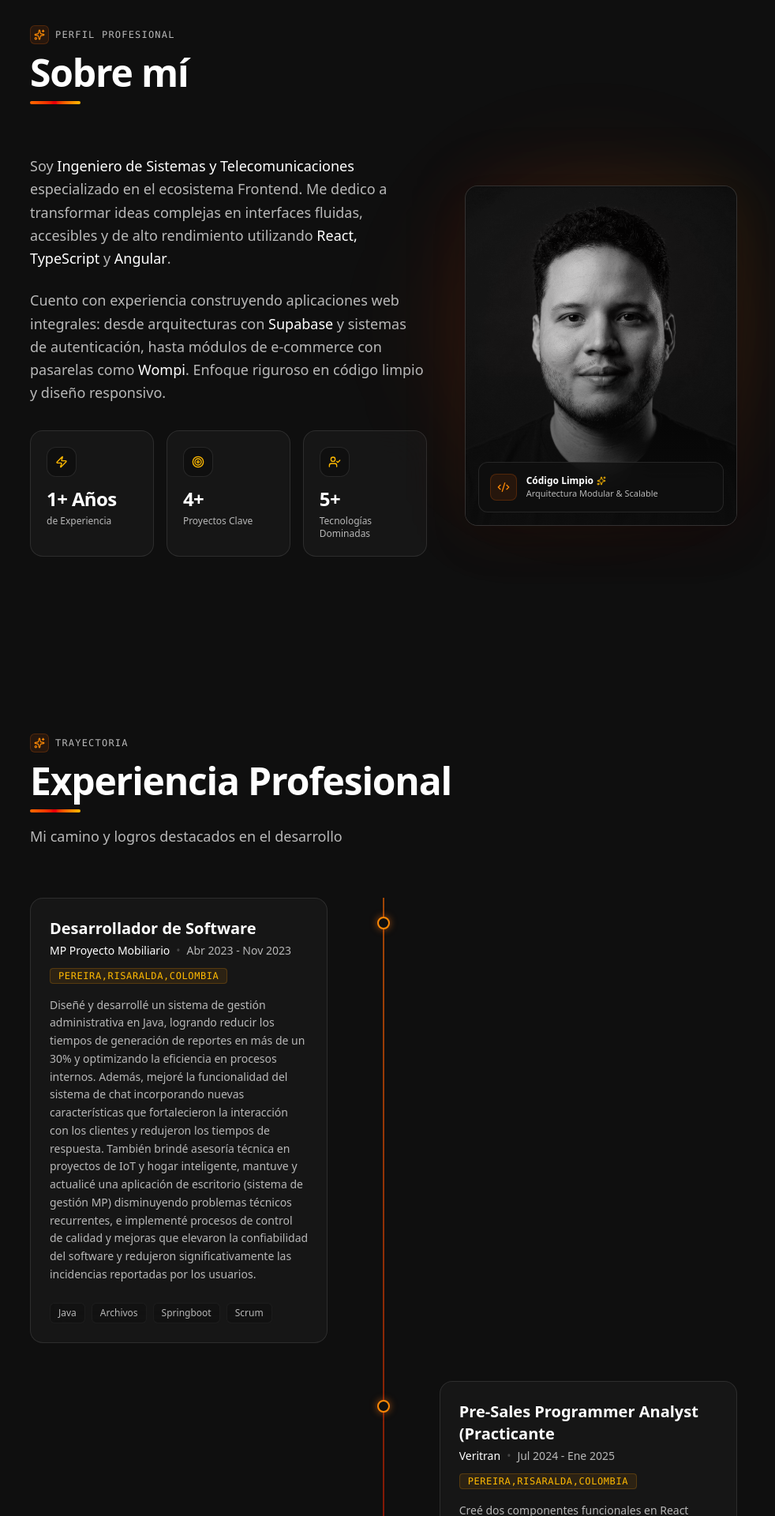
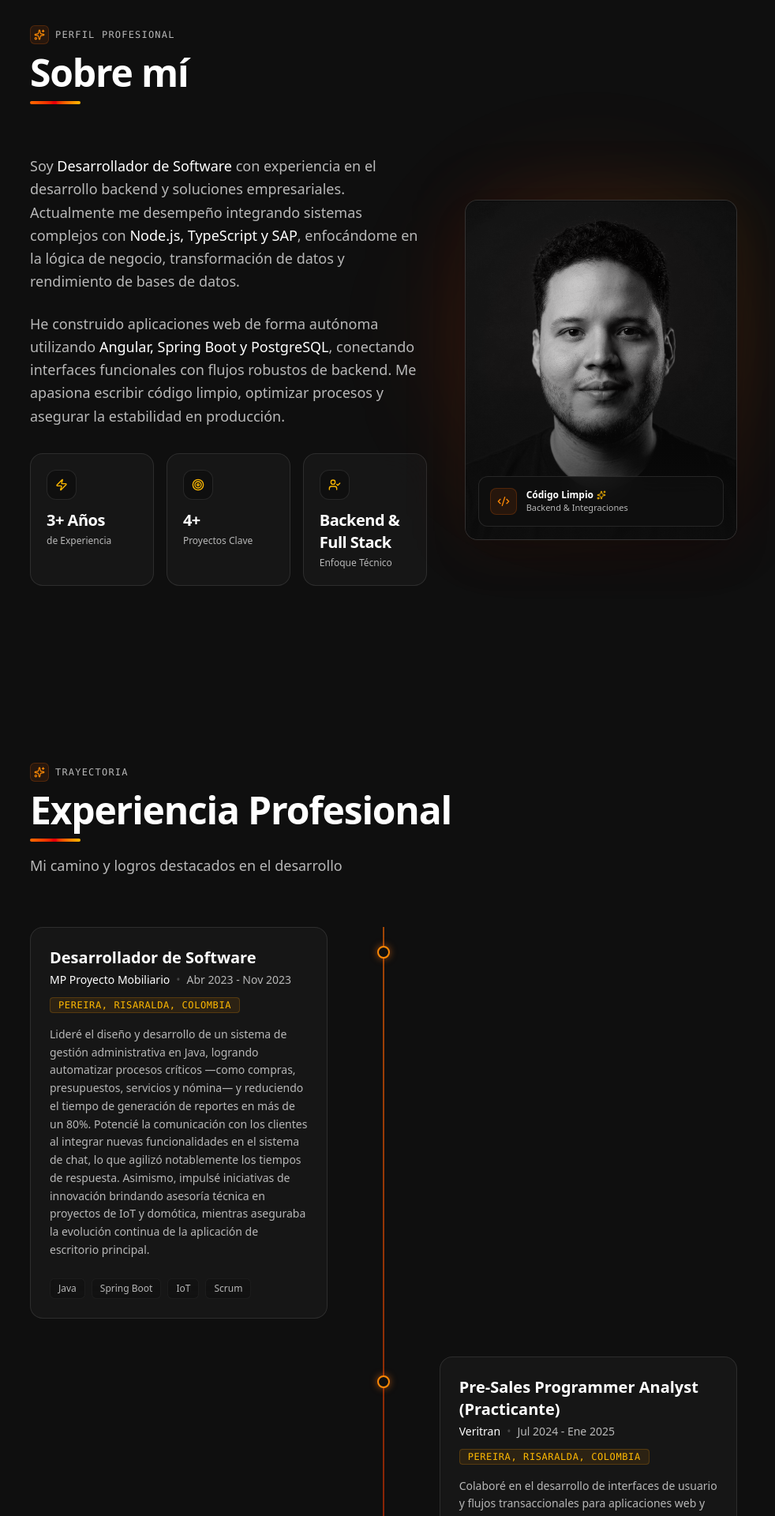
Before and after one commit to mariocode22/Portafolio, a React (Vite) app: page / in a window 1280 px wide. Shown: the part 880-2800 px from the top of the page at 79% size, without its empty margins (298-1280 px from the left). Built offline with nearby package versions, Linux system fonts and the light colour scheme.

Commit message:
informacion actualizada

```diff
--- a/src/components/About.tsx
+++ b/src/components/About.tsx
@@ -2,9 +2,9 @@ import { motion } from "framer-motion";
 import { Zap, Target, UserCheck, Code2, Sparkles } from "lucide-react";
 
 const stats = [
-  { icon: Zap, value: "1+ Años", label: "de Experiencia" },
+  { icon: Zap, value: "3+ Años", label: "de Experiencia" },
   { icon: Target, value: "4+", label: "Proyectos Clave" },
-  { icon: UserCheck, value: "5+", label: "Tecnologías Dominadas" },
+  { icon: UserCheck, value: "Backend & Full Stack", label: "Enfoque Técnico" },
 ];
 
 export function About() {
@@ -43,10 +43,10 @@ export function About() {
             className="md:col-span-7"
           >
             <p className="text-[#B8B8B8] leading-relaxed mb-6 text-base md:text-lg">
-              Soy <span className="text-white font-medium">Ingeniero de Sistemas y Telecomunicaciones</span> especializado en el ecosistema Frontend. Me dedico a transformar ideas complejas en interfaces fluidas, accesibles y de alto rendimiento utilizando <span className="text-white font-medium">React, TypeScript</span> y <span className="text-white font-medium">Angular</span>.
+              Soy <span className="text-white font-medium">Desarrollador de Software</span> con experiencia en el desarrollo backend y soluciones empresariales. Actualmente me desempeño integrando sistemas complejos con <span className="text-white font-medium">Node.js, TypeScript y SAP</span>, enfocándome en la lógica de negocio, transformación de datos y rendimiento de bases de datos.
             </p>
             <p className="text-[#B8B8B8] leading-relaxed mb-8 text-base md:text-lg">
-              Cuento con experiencia construyendo aplicaciones web integrales: desde arquitecturas con <span className="text-white font-medium">Supabase</span> y sistemas de autenticación, hasta módulos de e-commerce con pasarelas como <span className="text-white font-medium">Wompi</span>. Enfoque riguroso en código limpio y diseño responsivo.
+              He construido aplicaciones web de forma autónoma utilizando <span className="text-white font-medium">Angular, Spring Boot y PostgreSQL</span>, conectando interfaces funcionales con flujos robustos de backend. Me apasiona escribir código limpio, optimizar procesos y asegurar la estabilidad en producción.
             </p>
 
             <div className="grid grid-cols-1 sm:grid-cols-3 gap-4">
@@ -60,7 +60,7 @@ export function About() {
                     <div className="p-2.5 w-fit rounded-xl bg-[#0F0F0F] border border-white/10 mb-3 text-amber-400 group-hover:border-orange-500/30 transition-colors">
                       <Icon className="w-4 h-4" />
                     </div>
-                    <p className="text-white font-bold text-2xl tracking-tight">
+                    <p className="text-white font-bold text-xl tracking-tight">
                       {stat.value}
                     </p>
                     <p className="text-xs text-[#B8B8B8] mt-1 font-medium">
@@ -99,7 +99,7 @@ export function About() {
                       Código Limpio <Sparkles className="w-3 h-3 text-amber-400 inline" />
                     </p>
                     <p className="text-[11px] text-[#B8B8B8]">
-                      Arquitectura Modular & Scalable
+                      Backend & Integraciones
                     </p>
                   </div>
                 </div>
--- a/src/components/Hero.tsx
+++ b/src/components/Hero.tsx
@@ -120,7 +120,7 @@ export function Hero() {
             show ? "opacity-100 translate-y-0" : "opacity-0 translate-y-4"
           }`}
         >
-          Especialista en Desarrollo Frontend
+          Desarrollador Full Stack & Backend
         </p>
 
         {/* Descripción */}
@@ -129,7 +129,7 @@ export function Hero() {
             show ? "opacity-100 translate-y-0" : "opacity-0 translate-y-4"
           }`}
         >
-          Apasionado por crear experiencias digitales innovadoras con React, TypeScript y tecnologías modernas, con un enfoque en diseño limpio y rendimiento.
+          Apasionado por transformar ideas en soluciones tecnológicas completas, conectando interfaces intuitivas con arquitecturas de backend robustas y escalables.
         </p>
       </div>
     </section>
--- a/src/components/Skills.tsx
+++ b/src/components/Skills.tsx
@@ -1,31 +1,26 @@
 import { motion } from "framer-motion";
-import { Code2, Database, CreditCard, Wrench, Users, Sparkles } from "lucide-react";
+import { Code2, Database, Wrench, Users, Sparkles } from "lucide-react";
 
 const skillCategories = [
   {
+    title: "Backend",
+    icon: <Database className="w-5 h-5 text-amber-400" />,
+    skills: ["Node.js", "TypeScript", "TypeORM", "Spring Boot", "SAP", "PostgreSQL", "MySQL", "Supabase", "SQL", "APIs REST", "Java"],
+  },
+  {
     title: "Frontend",
     icon: <Code2 className="w-5 h-5 text-orange-400" />,
-    skills: ["JavaScript (ES6+)", "TypeScript", "React", "React Native", "HTML5", "CSS3", "TailwindCSS", "Redux"],
-  },
-  {
-    title: "Backend",
-    icon: <Database className="w-5 h-5 text-amber-400" />,
-    skills: ["Node.js", "Supabase", "MySQL", "SQL", "APIs REST", "Java", "Python"],
-  },
-  {
-    title: "Pagos",
-    icon: <CreditCard className="w-5 h-5 text-red-400" />,
-    skills: ["Stripe API", "Wompi API"],
+    skills: ["Angular", "React", "JavaScript (ES6+)", "TailwindCSS", "React Native", "HTML5", "CSS3"],
   },
   {
     title: "Herramientas",
     icon: <Wrench className="w-5 h-5 text-rose-400" />,
-    skills: ["Git", "GitHub", "VS Code", "Figma"],
+    skills: ["Git", "GitHub", "VS Code", "Figma", "DBeaver", "Veritran Studio"],
   },
   {
-    title: "Metodologías",
+    title: "Metodologías y Calidad",
     icon: <Users className="w-5 h-5 text-yellow-500" />,
-    skills: ["Agile", "Scrum"],
+    skills: ["Agile", "Scrum", "Pruebas"],
   },
 ];
 
--- a/src/data/Jobs-Data.ts
+++ b/src/data/Jobs-Data.ts
@@ -1,26 +1,37 @@
 export const jobs = [
   {
     role: "Desarrollador de Software",
-    company: "MP Proyecto Mobiliario ",
+    company: "MP Proyecto Mobiliario",
     year: "Abr 2023 - Nov 2023",
-    location: "Pereira,Risaralda,Colombia",
-    desc: "Diseñé y desarrollé un sistema de gestión administrativa en Java, logrando reducir los tiempos de generación de reportes en más de un 30% y optimizando la eficiencia en procesos internos. Además, mejoré la funcionalidad del sistema de chat incorporando nuevas características que fortalecieron la interacción con los clientes y redujeron los tiempos de respuesta. También brindé asesoría técnica en proyectos de IoT y hogar inteligente, mantuve y actualicé una aplicación de escritorio (sistema de gestión MP) disminuyendo problemas técnicos recurrentes, e implementé procesos de control de calidad y mejoras que elevaron la confiabilidad del software y redujeron significativamente las incidencias reportadas por los usuarios.",
-    technologies: ["Java", "Archivos", "Springboot", "Scrum"]
+    location: "Pereira, Risaralda, Colombia",
+    desc: "Lideré el diseño y desarrollo de un sistema de gestión administrativa en Java, logrando automatizar procesos críticos —como compras, presupuestos, servicios y nómina— y reduciendo el tiempo de generación de reportes en más de un 80%. Potencié la comunicación con los clientes al integrar nuevas funcionalidades en el sistema de chat, lo que agilizó notablemente los tiempos de respuesta. Asimismo, impulsé iniciativas de innovación brindando asesoría técnica en proyectos de IoT y domótica, mientras aseguraba la evolución continua de la aplicación de escritorio principal.",
+    technologies: ["Java", "Spring Boot", "IoT", "Scrum"]
   },
   {
-    role: "Pre-Sales Programmer Analyst (Practicante",
+    role: "Pre-Sales Programmer Analyst (Practicante)",
     company: "Veritran",
     year: "Jul 2024 - Ene 2025",
-    location: "Pereira,Risaralda,Colombia",
-    desc: "Creé dos componentes funcionales en React integrados con el IDE Veritran Studio, ofreciendo interfaces web reutilizables y mantenibles. Implementé flujos de transacciones en JavaScript dentro de Veritran Studio, garantizando la correcta interacción entre pantallas y servicios. Además, documenté análisis técnico-funcional para más de cinco proyectos, lo que mejoró la claridad de los requerimientos y redujo retrabajos en el equipo. Participé activamente en reuniones de planificación Ágil, sesiones de seguimiento y entregas, colaborando con equipos multifuncionales de desarrollo. También contribuí en proyectos estratégicos como la aplicación Veritran Lab y Cuenta DNI, aportando al desarrollo de soluciones bancarias digitales de alto impacto. Finalmente, optimicé procesos del sistema y resolví más de 20 tickets funcionales, asegurando la continuidad operativa y una mejor experiencia de usuario.",
-    technologies: ["React", "Veritran Studio", "JavaScript", "scrum"]
+    location: "Pereira, Risaralda, Colombia",
+    desc: "Colaboré en el desarrollo de interfaces de usuario y flujos transaccionales para aplicaciones web y móviles utilizando Veritran Studio y React, siguiendo los requerimientos específicos de diseño y funcionalidad de cada cliente. Apoyé en un enfoque full stack integrando pantallas con la lógica de negocio y bases de datos mediante JavaScript, además de desarrollar componentes personalizados en React para cubrir necesidades no nativas del sistema. Participé en proyectos estratégicos como Veritran Lab y Cuenta DNI, contribuyendo en tareas de rebrandeo, optimización de reportes y documentación técnica bajo metodologías ágiles.",
+    technologies: ["React", "Veritran Studio", "JavaScript", "Scrum"]
   },
   {
     role: "Desarrollador Freelance",
-    company: "Poyectos Individuales",
-    year: "Abril 2025 - Jun 2025",
+    company: "ACID BLACK",
+    year: "Sep 2025 - Ene 2026",
     location: "Pereira, Colombia",
-    desc: "Diseñé y desarrollé un sistema de gestión administrativa en Java que redujo en más de un 30% los tiempos de generación de reportes y mejoró la eficiencia en procesos internos. Además, optimicé la funcionalidad del sistema de chat con nuevas características que fortalecieron la interacción con los clientes y redujeron los tiempos de respuesta. También brindé asesoría técnica y asistencia en proyectos de IoT y hogar inteligente, mantuve y actualicé una aplicación de escritorio (sistema de gestión MP) disminuyendo problemas técnicos recurrentes, e implementé procesos de control de calidad que elevaron la confiabilidad del software y redujeron significativamente las incidencias reportadas por los usuarios.",
-    technologies: ["TypeScript", "Supabase", "Wompi", "React", "Tailwind"]
+    desc: "Desarrollé de forma autónoma un catálogo virtual interactivo para la marca de ropa 'ACID BLACK', gestionando todo el ciclo de vida del proyecto. Diseñé la experiencia de usuario en Figma e iteré el diseño mediante reuniones semanales con el cliente. Implementé la aplicación utilizando Angular, TypeScript y Tailwind CSS en el frontend, junto con un backend en Spring Boot, PostgreSQL y Cloudinary para la gestión multimedia. Además, optimicé el flujo de ventas e interacción al integrar un canal directo a WhatsApp, permitiendo a los clientes enviar automáticamente la foto y especificaciones del producto de su interés para concretar la compra de manera ágil.",
+    technologies: ["Angular", "TypeScript", "Tailwind CSS", "Spring Boot", "PostgreSQL", "Cloudinary"]
+  },
+
+  {
+    role: "Analyst - Soluciones de Gestión Empresarial (BACKEND)",
+    company: "Indra",
+    year: "Feb 2026 - Actualidad",
+    location: "Pereira, Risaralda, Colombia",
+    desc: "Formo parte del equipo de desarrollo en el área de MQA, encargado de construir y mantener servicios con Node.js, TypeScript y TypeORM para integrar los sistemas de SAP con el frontend de las aplicaciones. Trabajo en la implementación de consultas complejas, transformación de datos y lógica de negocio para extraer y procesar la información de las bases de datos de SAP según los requerimientos del cliente. Además, participo en la automatización de procesos mediante cron jobs y en la optimización del rendimiento de bases de datos, asegurando que la información fluya correctamente hacia la interfaz de usuario.",
+    technologies: ["Node.js", "TypeScript", "TypeORM", "SAP", "PostgreSQL"]
   }
+
+
 ];
```
